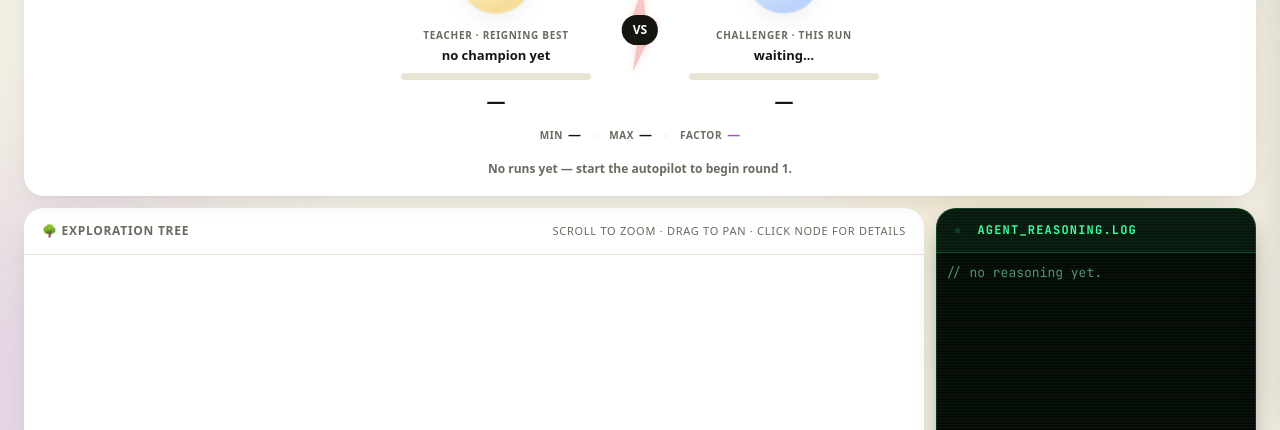
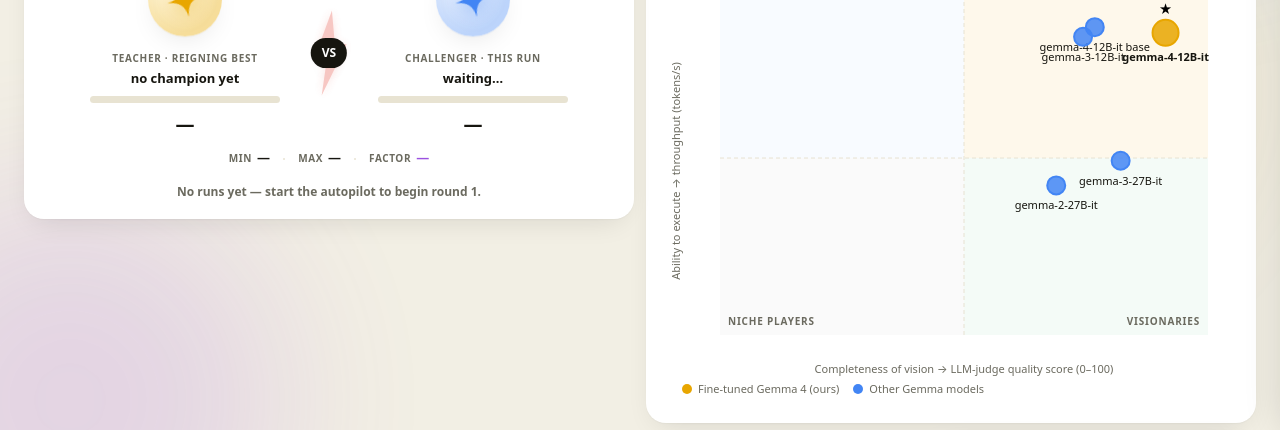
Before and after one commit to wilfred-dore/gemma-autopilot, a website: page cloudflare-live/public/index.html in a window 1280 px wide. Shown: the part 370-800 px from the top of the page. Drawn offline with nearby package versions, Linux system fonts and the light colour scheme; a web font is replaced by a local one.

Commit message:
style(live-dashboard): put Self-improvement arena and Magic Quadrant side by side
Introduce a .two-col grid (1fr 1fr, collapses to 1 column under 900px) and
move the Magic Quadrant card next to the arena instead of after the
leaderboard.

```diff
--- a/cloudflare-live/public/index.html
+++ b/cloudflare-live/public/index.html
@@ -82,6 +82,8 @@ header .spacer{flex:1}
 /* ── Main grid ────────────────────────────────────────────────────────── */
 .main-grid{display:grid;grid-template-columns:1fr 320px;gap:12px;margin-bottom:12px}
 @media(max-width:900px){.main-grid{grid-template-columns:1fr}}
+.two-col{display:grid;grid-template-columns:1fr 1fr;gap:12px;margin-bottom:12px;align-items:start}
+@media(max-width:900px){.two-col{grid-template-columns:1fr}}
 .bottom-grid{display:grid;grid-template-columns:1fr 1fr;gap:12px}
 @media(max-width:700px){.bottom-grid{grid-template-columns:1fr}}
 
@@ -292,8 +294,9 @@ tr.lb-viol td:last-child{color:var(--red)}
   <div class="tile"><svg class="tile-spark" id="spark-ttft" preserveAspectRatio="none"></svg><div class="k">Constraint</div><div class="v" id="t-ttft">—</div><div class="d">TTFT ≤ 500 ms</div></div>
 </div>
 
-<!-- ── Self-improvement arena ───────────────────────────────────────────── -->
-<div class="card" id="arena-card" style="margin-bottom:12px">
+<!-- ── Self-improvement arena + Magic Quadrant ─────────────────────────── -->
+<div class="two-col">
+<div class="card" id="arena-card">
   <div class="card-head">⚔️ Self-improvement arena <span style="font-weight:400;margin-left:4px">the challenger fights the teacher, round after round</span>
     <select class="iter-select" id="iter-select" title="Inspect any iteration as the challenger">
       <option value="auto">Auto · latest run</option>
@@ -338,6 +341,20 @@ tr.lb-viol td:last-child{color:var(--red)}
   <div class="arena-log" id="arena-log">No runs yet — start the autopilot to begin round 1.</div>
 </div>
 
+<!-- ── Magic Quadrant ──────────────────────────────────────────────────── -->
+<div class="card">
+  <div class="card-head">🎯 Magic Quadrant <span style="font-weight:400;margin-left:4px">fine-tuned Gemma 4 vs. the rest of the Gemma family</span></div>
+  <div class="card-body">
+    <div id="mq-note" style="font-size:12px;color:var(--ink2);margin-bottom:10px">Loading model comparison…</div>
+    <svg id="mq-svg" style="width:100%;height:420px;display:block"></svg>
+    <div class="legend" style="border-top:none;padding-top:0">
+      <div class="legend-item"><div class="legend-dot" style="background:var(--gold)"></div>Fine-tuned Gemma 4 (ours)</div>
+      <div class="legend-item"><div class="legend-dot" style="background:var(--blue)"></div>Other Gemma models</div>
+    </div>
+  </div>
+</div>
+</div><!-- /two-col -->
+
 <!-- ── Tree + Detail side ─────────────────────────────────────────────── -->
 <div class="main-grid" style="margin-bottom:10px">
   <div id="tree-wrap">
@@ -377,19 +394,6 @@ tr.lb-viol td:last-child{color:var(--red)}
       </tr></thead>
       <tbody id="lb-body"><tr><td colspan="6" style="color:var(--ink2);text-align:center;padding:20px">Waiting for runs…</td></tr></tbody>
     </table>
-  </div>
-</div>
-
-<!-- ── Magic Quadrant ──────────────────────────────────────────────────── -->
-<div class="card" style="margin-bottom:10px">
-  <div class="card-head">🎯 Magic Quadrant <span style="font-weight:400;margin-left:4px">fine-tuned Gemma 4 vs. the rest of the Gemma family</span></div>
-  <div class="card-body">
-    <div id="mq-note" style="font-size:12px;color:var(--ink2);margin-bottom:10px">Loading model comparison…</div>
-    <svg id="mq-svg" style="width:100%;height:420px;display:block"></svg>
-    <div class="legend" style="border-top:none;padding-top:0">
-      <div class="legend-item"><div class="legend-dot" style="background:var(--gold)"></div>Fine-tuned Gemma 4 (ours)</div>
-      <div class="legend-item"><div class="legend-dot" style="background:var(--blue)"></div>Other Gemma models</div>
-    </div>
   </div>
 </div>
 
```
